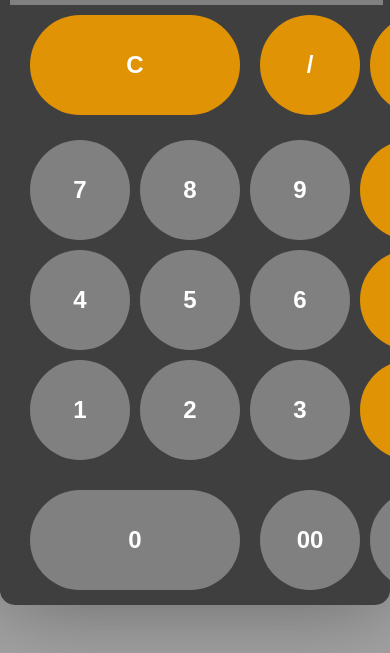
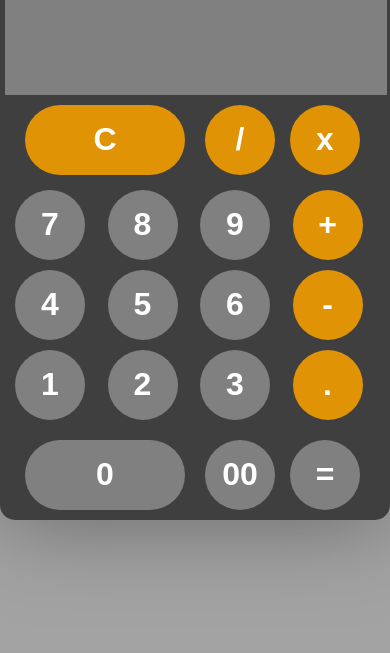
Before and after one commit to Meet-Bajaj/Calculator, a plain HTML site: page index.html in a window 390 px wide. Shown: the part 191-844 px from the top of the page. Drawn offline with Linux system fonts and the light colour scheme.

Commit message:
little bit responsive

```diff
--- a/index.html
+++ b/index.html
@@ -5,12 +5,13 @@
     <meta charset="UTF-8">
     <meta name="viewport" content="width=device-width, initial-scale=1.0">
     <title>Calculator</title>
+    <link rel="stylesheet" href="style.css">
     <style>
         * {
             border: none;
             font-family: sans-serif;
             font-weight: bold;
-            font-size: x-large;
+            font-size: xx-large;
             color: white;
             margin: 0;
         }
@@ -91,7 +92,34 @@
         button:active {
             background-color: rgb(182, 182, 182);
         }
-        </style>
+
+        @media (max-width: 600px) {
+            #box {
+                padding: 5px;
+            }
+
+            #button {
+                /* gap: 5px; */
+                padding: 10px;
+            }
+
+            #button button {
+                width: 70px;
+                height: 70px;
+            }
+
+            #row button {
+                width: 70px;
+                height: 70px;
+            }
+
+            #row .row {
+                width: 160px;
+                height: 70px;
+            }
+        }
+    </style>
+
 </head>
 
 <body>
```
